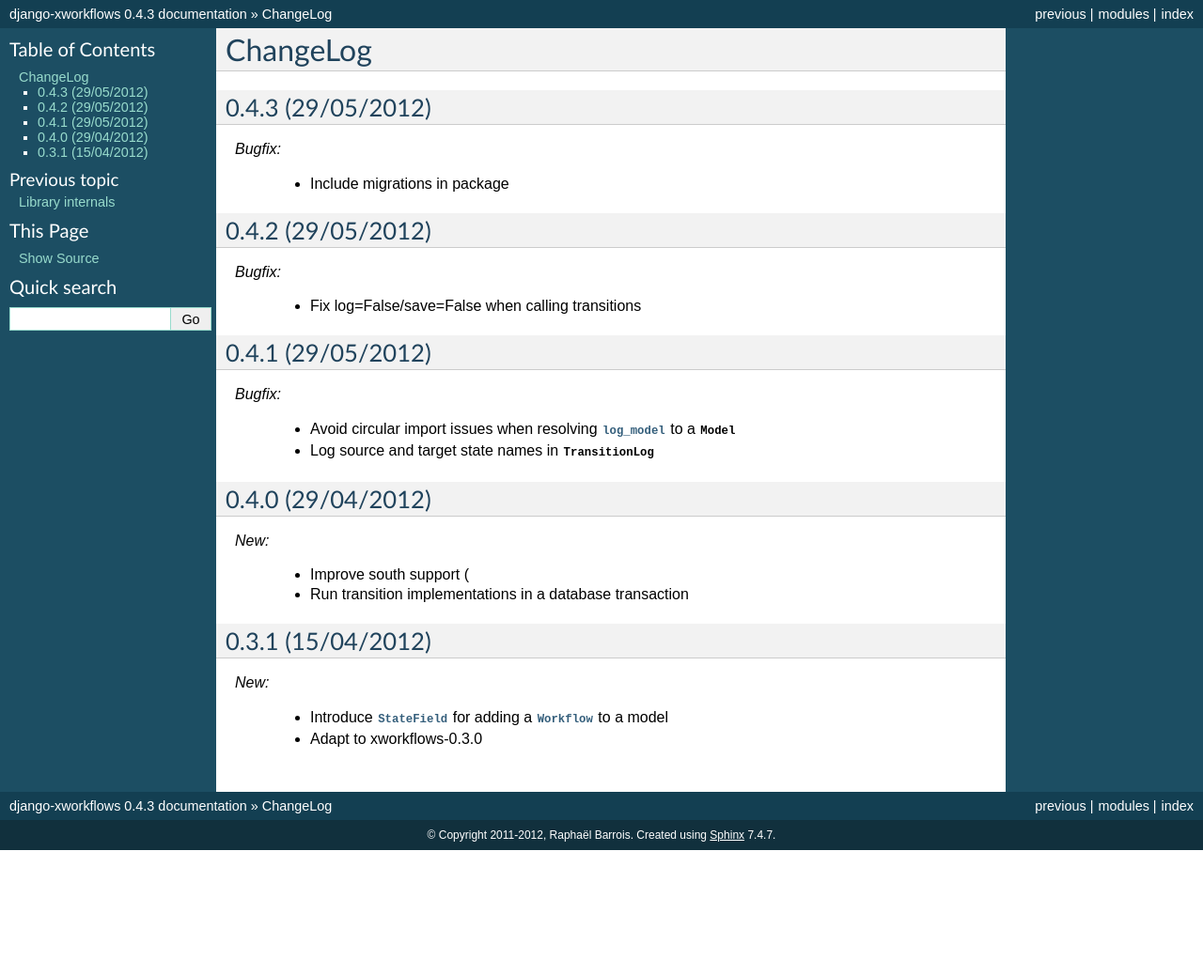
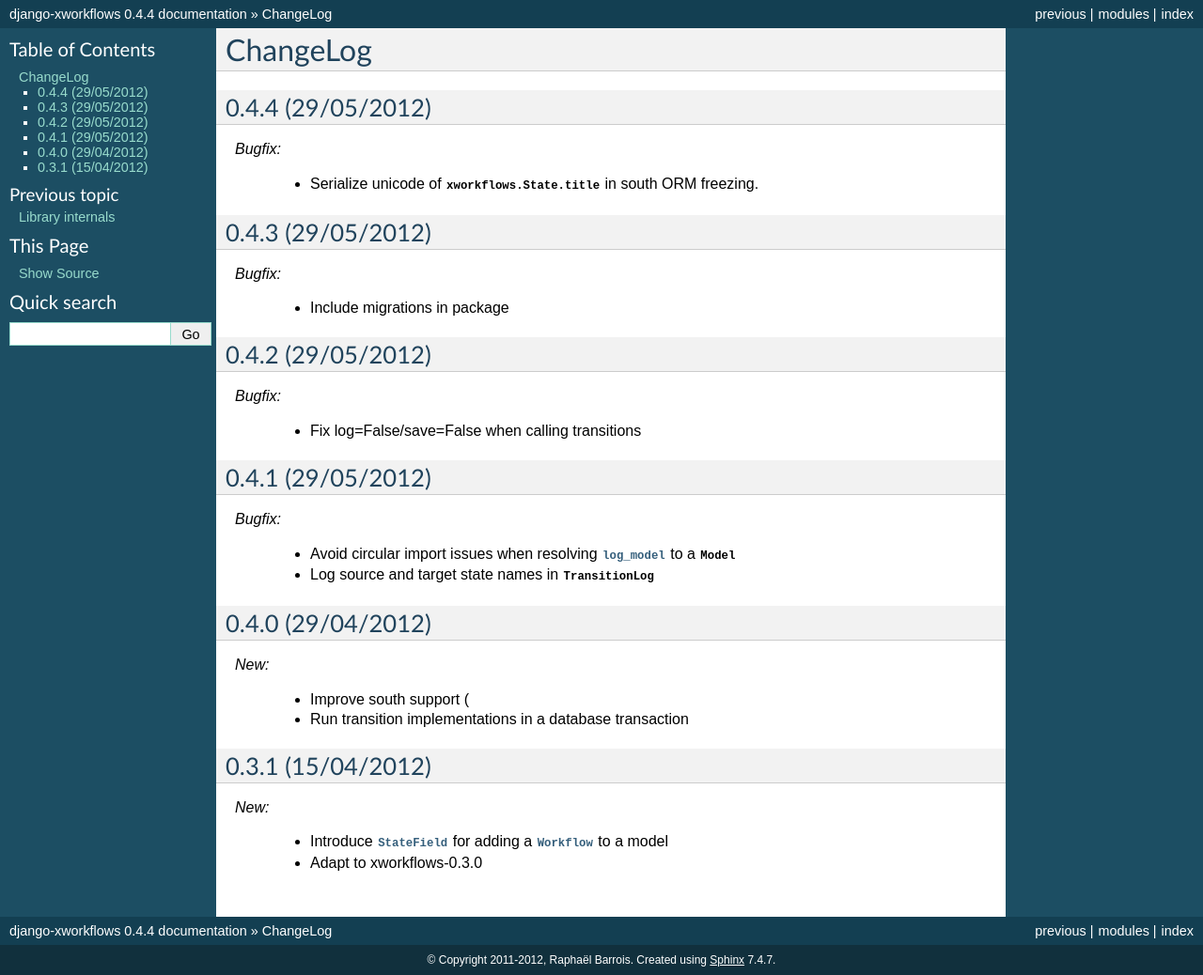
Before and after one commit to rbarrois/django_xworkflows, a Sphinx documentation site: the page built from doc/changelog.rst, in a window 1280 px wide. Shown: the whole page at 94% size. Built offline with Sphinx 7.4.7, drawn with Linux system fonts in a browser that asks for light colours; before the commit the page ends 905 px from its top, so only the background shows below that.

Commit message:
Version bump to 0.4.4
Signed-off-by: Raphaël Barrois <raphael.barrois@polyconseil.fr>

```diff
--- a/doc/changelog.rst
+++ b/doc/changelog.rst
@@ -1,5 +1,12 @@
 ChangeLog
 =========
+
+0.4.4 (29/05/2012)
+------------------
+
+*Bugfix:*
+
+    * Serialize unicode of :attr:`xworkflows.State.title` in south ORM freezing.
 
 0.4.3 (29/05/2012)
 ------------------
--- a/src/django_xworkflows/__init__.py
+++ b/src/django_xworkflows/__init__.py
@@ -1,5 +1,5 @@
 # -*- coding: utf-8 -*-
 # Copyright (c) 2011-2012 Raphaël Barrois
 
-__version__ = '0.4.3'
+__version__ = '0.4.4'
 __author__ = 'Raphaël Barrois <raphael.barrois@polytechnique.org>'
```
